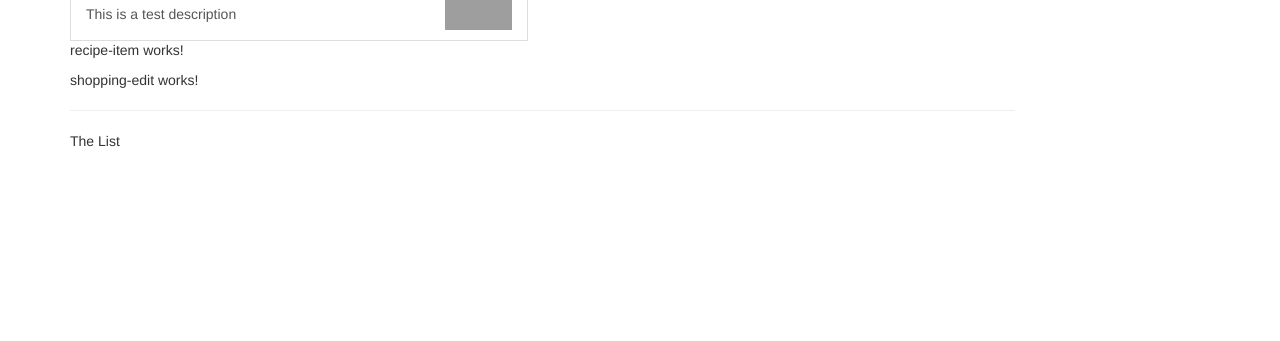
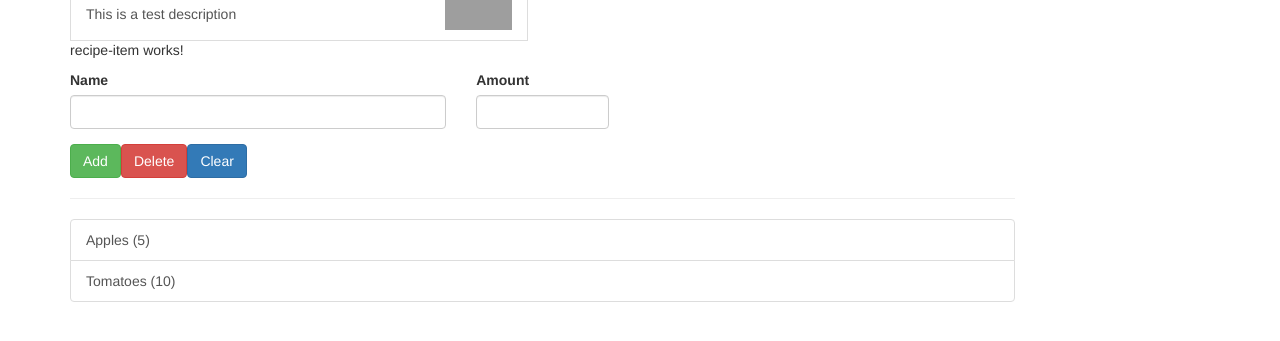
Before and after one commit to Stephen-Shelton/Angular4-1st-Practice-App, an Angular app: page / in a window 1280 px wide. Shown: the part 249-590 px from the top of the page. Built offline with nearby package versions, Linux system fonts and the light colour scheme; grey boxes are pictures that could not be loaded.

Commit message:
add ingredient model. add shopping list html

```diff
--- a/src/app/shopping-list/shopping-edit/shopping-edit.component.html
+++ b/src/app/shopping-list/shopping-edit/shopping-edit.component.html
@@ -1,3 +1,23 @@
-<p>
-  shopping-edit works!
-</p>
+<div class="row">
+  <div class="col-xs-12">
+    <form>
+      <div class="row">
+        <div class="col-sm-5 form-group">
+          <label for="name">Name</label>
+          <input type="text" id="name" class="form-control">
+        </div>
+        <div class="col-sm-2 form-group">
+          <label for="amount">Amount</label>
+          <input type="number" id="amount" class="form-control">
+        </div>
+      </div>
+      <div class="row">
+        <div class="col-xs-12">
+          <button class="btn btn-success" type="submit">Add</button>
+          <button class="btn btn-danger" type="submit">Delete</button>
+          <button class="btn btn-primary" type="submit">Clear</button>
+        </div>
+      </div>
+    </form>
+  </div>
+</div>
--- a/src/app/shopping-list/shopping-list.component.html
+++ b/src/app/shopping-list/shopping-list.component.html
@@ -2,6 +2,13 @@
   <div class="col-xs-10">
     <app-shopping-edit></app-shopping-edit>
     <hr>
-    <p>The List</p>
+    <ul class="list-group">
+      <a
+        class="list-group-item"
+        style="cursor: pointer"
+        *ngFor="let ingredient of ingredients">
+        {{ ingredient.name }} ({{ ingredient.amount }})
+      </a>
+    </ul>
   </div>
 </div>
--- a/src/app/shopping-list/shopping-list.component.ts
+++ b/src/app/shopping-list/shopping-list.component.ts
@@ -1,4 +1,5 @@
 import { Component, OnInit } from '@angular/core';
+import { Ingredient } from '../shared/ingredient.model';
 
 @Component({
   selector: 'app-shopping-list',
@@ -6,7 +7,10 @@
   styleUrls: ['./shopping-list.component.css']
 })
 export class ShoppingListComponent implements OnInit {
-
+  ingredients: Ingredient[] = [
+    new Ingredient('Apples', 5),
+    new Ingredient('Tomatoes', 10)
+  ];
   constructor() { }
 
   ngOnInit() {
```
Also changed, not shown: src/app/shared/ingredient.model.ts (added, +14 -0 lines).
